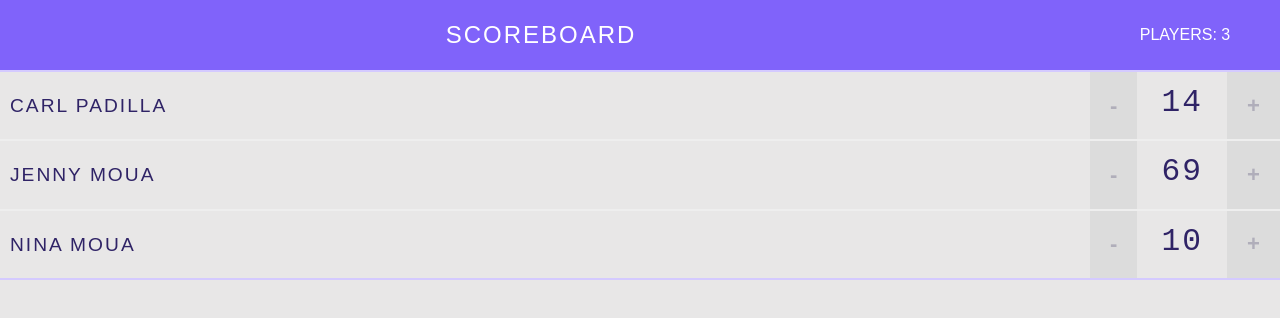
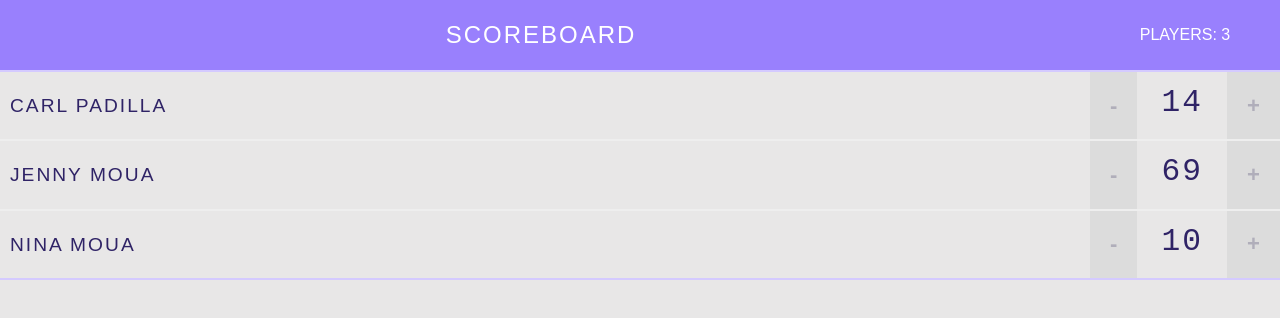
Before and after one commit to carlpadilla/React-scoreboard, a React (Create React App) app: page / in a window 1280 px wide. Shown: the top 318 px of the page. Built offline with nearby package versions, Linux system fonts and the light colour scheme.

Commit message:
saving commit, coming back to add state

```diff
--- a/src/App.css
+++ b/src/App.css
@@ -12,7 +12,7 @@ header {
   text-align: center;
   display: flex;
   align-items: center;
-  background-color: #8063fa;
+  background-color: #9980fd;
   border-bottom: solid 2px #d4caff;
 }
 
```
